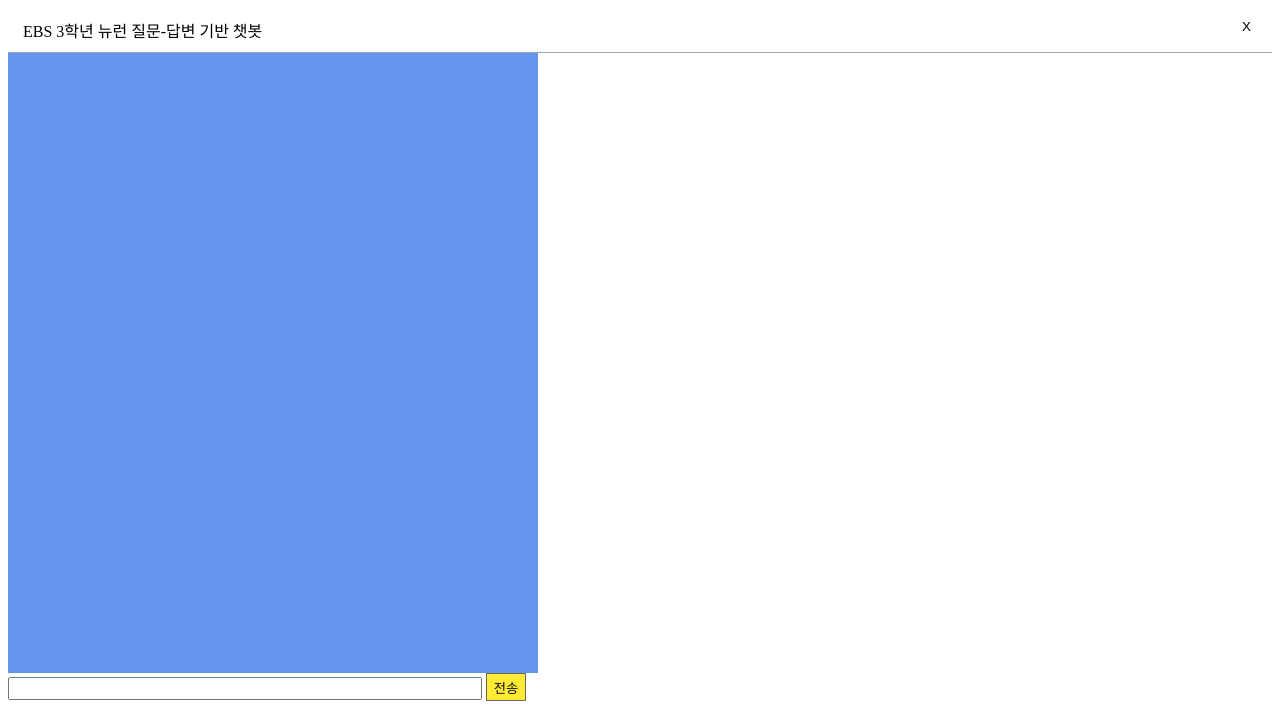
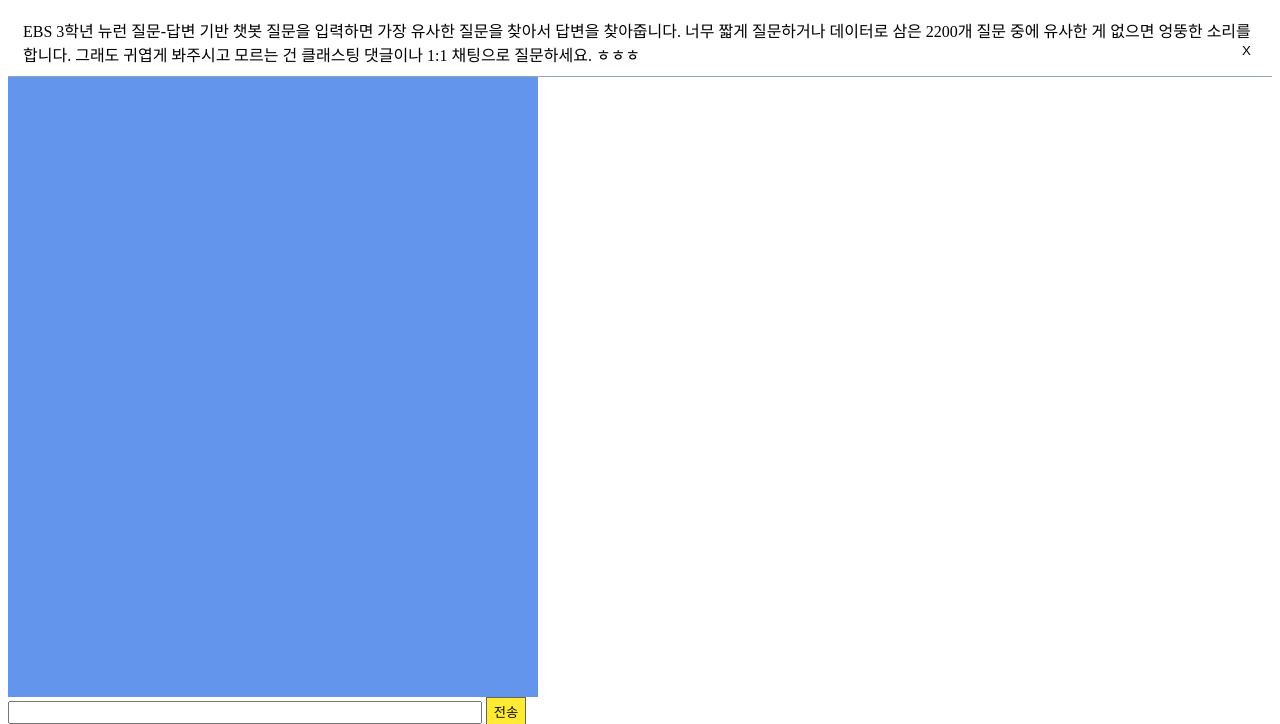
Before and after one commit to kungmo/faq_chatbot_science_3rd, a Python web app: template templates/addresses/chat_test.html in a window 1280 px wide. Shown: the top 724 px of the page. Run offline with Jinja, Linux system fonts and the light colour scheme; the template is opened without the code that fills it, so the values that code supplies are empty.

Commit message:
챗봇 화면 업데이트 1 (설명 추가)

```diff
--- a/templates/addresses/chat_test.html
+++ b/templates/addresses/chat_test.html
@@ -3,7 +3,7 @@
 <script type="text/javascript" src="/static/jquery-3.2.1.min.js"></script>
 <head>
     <meta charset="UTF-8">
-    <title>Title</title>
+    <title>시흥은행중학교 3학년 과학 EBS 질문-답변 데이로 만든 챗봇</title>
 </head>
 <style>
 .chat_wrap {display:none;width: 350px;height: 500px;position: fixed;bottom: 30px;right: 95px;background: #a9bdce;}
@@ -20,6 +20,7 @@
 <body>
 <div class="chat_header">
     <span>EBS 3학년 뉴런 질문-답변 기반 챗봇</span>
+    <span>질문을 입력하면 가장 유사한 질문을 찾아서 답변을 찾아줍니다. 너무 짧게 질문하거나 데이터로 삼은 2200개 질문 중에 유사한 게 없으면 엉뚱한 소리를 합니다. 그래도 귀엽게 봐주시고 모르는 건 클래스팅 댓글이나 1:1 채팅으로 질문하세요. ㅎㅎㅎ</span>
     <button type="button" id="close_chat_btn" class="close_btn">X</button>
 </div>
 <div id="divbox" class="chat_content"></div>
```
Also changed, not shown: 1 other file.
